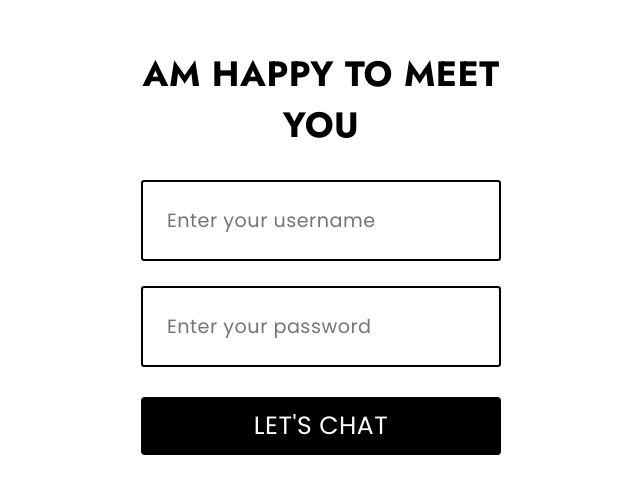
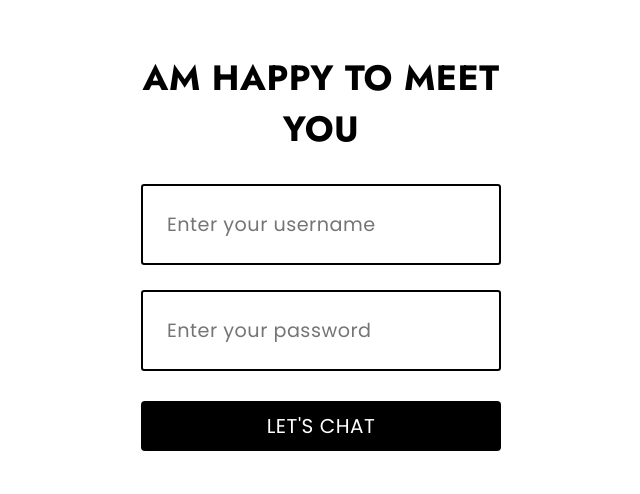
Before and after one commit to Kingugo007/firstchatapp, a React (Create React App) app: page / in a window 1280 px wide. Shown: the part 136-630 px from the top of the page, without its empty margins (319-959 px from the left). Built offline with nearby package versions, Linux system fonts and the light colour scheme.

Commit message:
Update App.css

```diff
--- a/src/App.css
+++ b/src/App.css
@@ -255,7 +255,7 @@
     color: white;
     text-align: center;
     text-transform: uppercase;
-    font-size: 25px;
+    font-size: 20px;
     padding: 10px;
     width: 200px;
     transition: all 0.4s;
@@ -279,5 +279,5 @@
     color: rgb(220, 6, 6);
     text-align: center;
     margin-top: 20px;
-    font-size: 2rem;
+    font-size: 1rem;
   }
```
